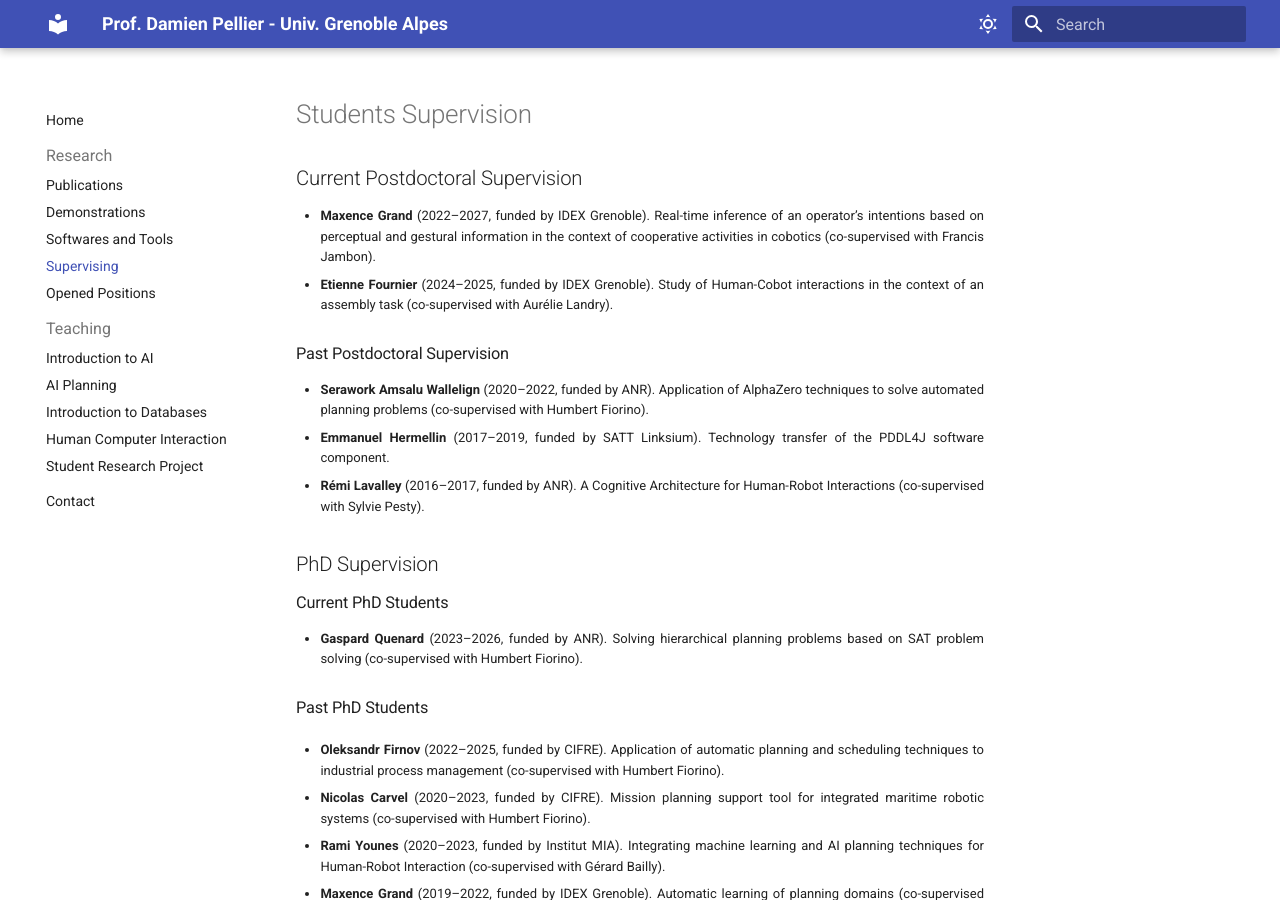
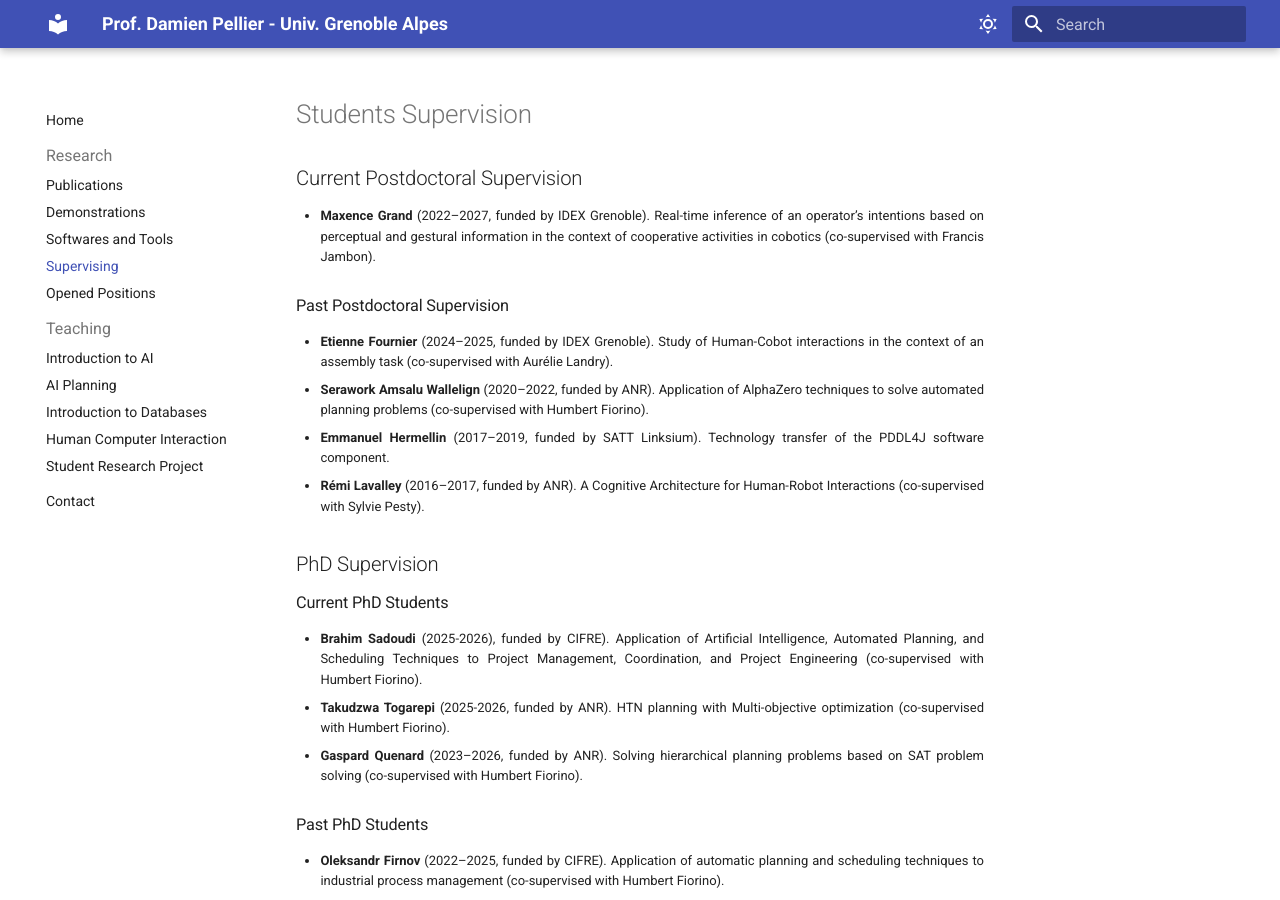
Before and after one commit to pellierd/homepage, an MkDocs documentation site: the page built from docs/research/supervising.md, in a window 1280 px wide and 900 px high. Built offline with MkDocs 1.6.1 and Material for MkDocs 9.7.7, drawn with Linux system fonts in a browser that asks for light colours.

Commit message:
Mise à jour de la liste des étudiants encadrés

```diff
--- a/docs/research/supervising.md
+++ b/docs/research/supervising.md
@@ -3,10 +3,10 @@
 ## Current Postdoctoral Supervision
 
 - **Maxence Grand** (2022–2027, funded by IDEX Grenoble). Real-time inference of an operator’s intentions based on perceptual and gestural information in the context of cooperative activities in cobotics (co-supervised with Francis Jambon).
-- **Etienne Fournier** (2024–2025, funded by IDEX Grenoble). Study of Human-Cobot interactions in the context of an assembly task (co-supervised with Aurélie Landry).
 
 ### Past Postdoctoral Supervision
 
+- **Etienne Fournier** (2024–2025, funded by IDEX Grenoble). Study of Human-Cobot interactions in the context of an assembly task (co-supervised with Aurélie Landry).
 - **Serawork Amsalu Wallelign** (2020–2022, funded by ANR). Application of AlphaZero techniques to solve automated planning problems (co-supervised with Humbert Fiorino).
 - **Emmanuel Hermellin** (2017–2019, funded by SATT Linksium). Technology transfer of the PDDL4J software component.
 - **Rémi Lavalley** (2016–2017, funded by ANR). A Cognitive Architecture for Human-Robot Interactions (co-supervised with Sylvie Pesty).
@@ -15,12 +15,13 @@
 
 ### Current PhD Students
 
+- **Brahim Sadoudi** (2025-2026), funded by CIFRE). Application of Artificial Intelligence, Automated Planning, and Scheduling Techniques to Project Management, Coordination, and Project Engineering (co-supervised with Humbert Fiorino).
+- **Takudzwa Togarepi** (2025-2026, funded by ANR). HTN planning with Multi-objective optimization (co-supervised with Humbert Fiorino).
 - **Gaspard Quenard** (2023–2026, funded by ANR). Solving hierarchical planning problems based on SAT problem solving (co-supervised with Humbert Fiorino).
 
 ### Past PhD Students
 
 - **Oleksandr Firnov** (2022–2025, funded by CIFRE). Application of automatic planning and scheduling techniques to industrial process management (co-supervised with Humbert Fiorino).
-
 - **Nicolas Carvel** (2020–2023, funded by CIFRE). Mission planning support tool for integrated maritime robotic systems (co-supervised with Humbert Fiorino).
 - **Rami Younes** (2020–2023, funded by Institut MIA). Integrating machine learning and AI planning techniques for Human-Robot Interaction (co-supervised with Gérard Bailly).
 - **Maxence Grand** (2019–2022, funded by IDEX Grenoble). Automatic learning of planning domains (co-supervised with Humbert Fiorino).
```
